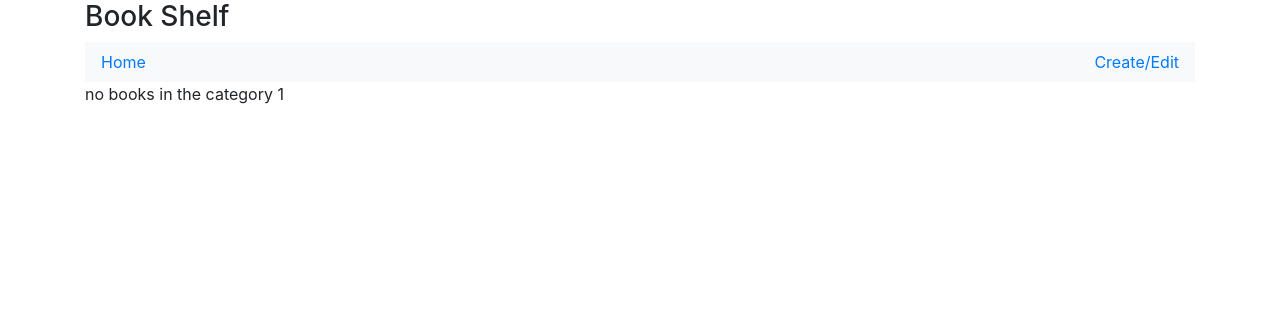
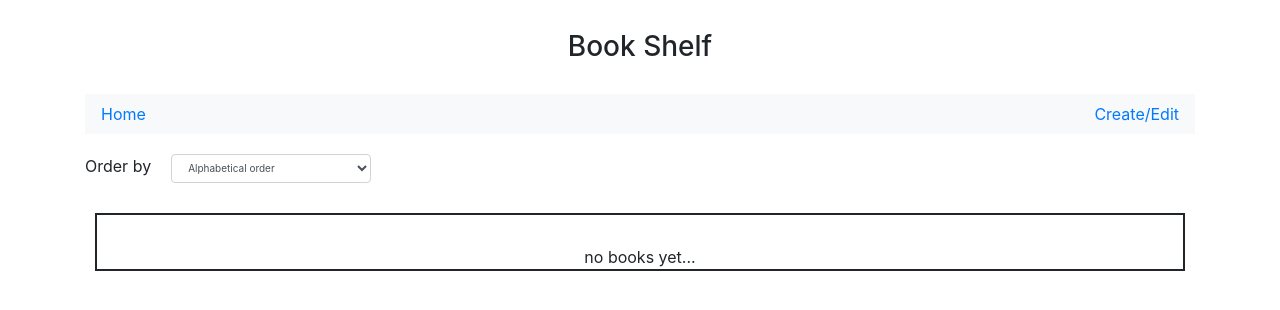
Before and after one commit to stdevelopr/bookShelf, a React (Create React App) app: page /category/1 in a window 1280 px wide. Shown: the top 310 px of the page. Built offline with nearby package versions, Linux system fonts and the light colour scheme.

Commit message:
group by category

```diff
--- a/src/pages/BookCategory.js
+++ b/src/pages/BookCategory.js
@@ -1,16 +1,52 @@
-import React from "react";
+import React, { useState } from "react";
 import ShelfContainer from "../components/ShelfContainer";
 import BookItem from "../components/BookItem";
 import { useSelector } from "react-redux";
 import { useParams } from "react-router";
+import Form from "react-bootstrap/Form";
 
 export default function BookCategory() {
   const { category } = useParams();
+  const [orderBy, setOrderBy] = useState("Alphabetical order");
   const books = useSelector(state =>
     state.books.filter(book => book.category === category)
   );
+  const categories = useSelector(state => state.categories);
+
+  books.sort((a, b) => {
+    if (orderBy === "Alphabetical order")
+      return a["title"].localeCompare(b["title"]);
+    else if (orderBy === "Creation date asc") {
+      if (a["timestamp"] < b["timestamp"]) return -1;
+      else return 1;
+    } else if (orderBy === "Creation date desc") {
+      if (a["timestamp"] > b["timestamp"]) return -1;
+      else return 1;
+    }
+  });
+
   return (
     <ShelfContainer>
+      <div style={{ display: "flex", margin: "20px 0px 30px 0px" }}>
+        <div style={{ display: "inline-block", marginRight: "20px" }}>
+          Order by
+        </div>
+        <Form.Control
+          as="select"
+          className="edit-select-category"
+          style={{ width: "200px" }}
+          value={orderBy}
+          onChange={e => {
+            setOrderBy(e.target.value);
+          }}
+        >
+          <option>Alphabetical order</option>
+          <option>Creation date asc</option>
+          <option>Creation date desc</option>
+        </Form.Control>
+      </div>
+      <div className="home-categories">
+        <h3>{categories[category]}</h3>
         {books.length > 0 ? (
           <div>
             {books.map(book => {
@@ -18,8 +54,9 @@ export default function BookCategory() {
             })}
           </div>
         ) : (
-        <div>no books in the category {category}</div>
+          <div>no books yet...</div>
         )}
+      </div>
     </ShelfContainer>
   );
 }
--- a/src/pages/BookControl.js
+++ b/src/pages/BookControl.js
@@ -50,6 +50,7 @@ export default function BookControl() {
                 <div
                   id={book.id}
                   key={book.id}
+                  className="word-break shelf-control-book-select"
                   onClick={e => setBook(e.target.getAttribute("id"))}
                 >
                   {book.title}
--- a/src/pages/BookControl.scss
+++ b/src/pages/BookControl.scss
@@ -1,7 +1,8 @@
 .books-list {
   background-color: burlywood;
-  height: 200px;
+  height: fit-content;
   margin: 10px;
+  padding: 20px;
 }
 
 .book-create {
@@ -9,3 +10,10 @@
   background-color: wheat;
   height: calc(100vh - 300px);
 }
+
+.shelf-control-book-select {
+  border: 1px solid;
+  padding-right: 30px;
+  padding-left: 30px;
+  margin: 3px;
+}
--- a/src/pages/Home.js
+++ b/src/pages/Home.js
@@ -1,8 +1,10 @@
 import React, { useState, useEffect } from "react";
 import ShelfContainer from "../components/ShelfContainer";
 import BookItem from "../components/BookItem";
+import { Link } from "react-router-dom";
 import Form from "react-bootstrap/Form";
 import { useSelector } from "react-redux";
+import "./Home.scss";
 
 export default function Home() {
   const [orderBy, setOrderBy] = useState("Alphabetical order");
@@ -11,8 +13,11 @@ export default function Home() {
   books.sort((a, b) => {
     if (orderBy === "Alphabetical order")
       return a["title"].localeCompare(b["title"]);
-    else if (orderBy === "Creation date") {
+    else if (orderBy === "Creation date asc") {
       if (a["timestamp"] < b["timestamp"]) return -1;
+      else return 1;
+    } else if (orderBy === "Creation date desc") {
+      if (a["timestamp"] > b["timestamp"]) return -1;
       else return 1;
     }
   });
@@ -41,21 +46,38 @@ export default function Home() {
             setOrderBy(e.target.value);
           }}
         >
-          <option>Category</option>
           <option>Alphabetical order</option>
-          <option>Creation date</option>
+          <option>Creation date asc</option>
+          <option>Creation date desc</option>
         </Form.Control>
       </div>
-      {books ? (
       <div>
         {nullBooksCategory.map(book => {
           return <BookItem key={book.id} book={book} />;
         })}
       </div>
+      <div className="home-categories">
+        <Link to={`/category/reading`}>
+          <h3>Currently Reading</h3>
+        </Link>
+        {readingBooksCategory.length > 0 ? (
+          <div>
+            {readingBooksCategory
+              .filter(book => book.category === "reading")
+              .map(book => {
+                return <BookItem key={book.id} book={book} />;
+              })}
+          </div>
         ) : (
-        <div>no books...</div>
+          <div>no books in this category...</div>
         )}
+      </div>
+
+      <div className="home-categories">
+        <Link to={`/category/wantToRead`}>
           <h3>Want to read</h3>
+        </Link>
+
         {wantToReadBooksCategory.length > 0 ? (
           <div>
             {wantToReadBooksCategory
@@ -67,19 +89,11 @@ export default function Home() {
         ) : (
           <div>no books in this category...</div>
         )}
-      <h3>Reading</h3>
-      {readingBooksCategory.length > 0 ? (
-        <div>
-          {readingBooksCategory
-            .filter(book => book.category === "reading")
-            .map(book => {
-              return <BookItem key={book.id} book={book} />;
-            })}
       </div>
-      ) : (
-        <div>no books in this category...</div>
-      )}
+      <div className="home-categories">
+        <Link to={`/category/read`}>
           <h3>Read</h3>
+        </Link>
         {readBooksCategory.length > 0 ? (
           <div>
             {readBooksCategory
@@ -91,6 +105,7 @@ export default function Home() {
         ) : (
           <div>no books in this category...</div>
         )}
+      </div>
     </ShelfContainer>
   );
 }
--- a/src/pages/Home.scss
+++ b/src/pages/Home.scss
@@ -1,6 +1,11 @@
-.book-item-hover {
-  border: solid 1px;
-  :hover {
-    border: solid 5px;
-  }
+h3 {
+  text-align: center;
+  margin: 30px !important;
 }
+
+.home-categories {
+  border: solid 2px;
+  text-align: center;
+  margin: 10px;
+  padding: 0px 20px 0px 20px;
+}
```
Lines whose indentation alone changed are shown as unchanged.
